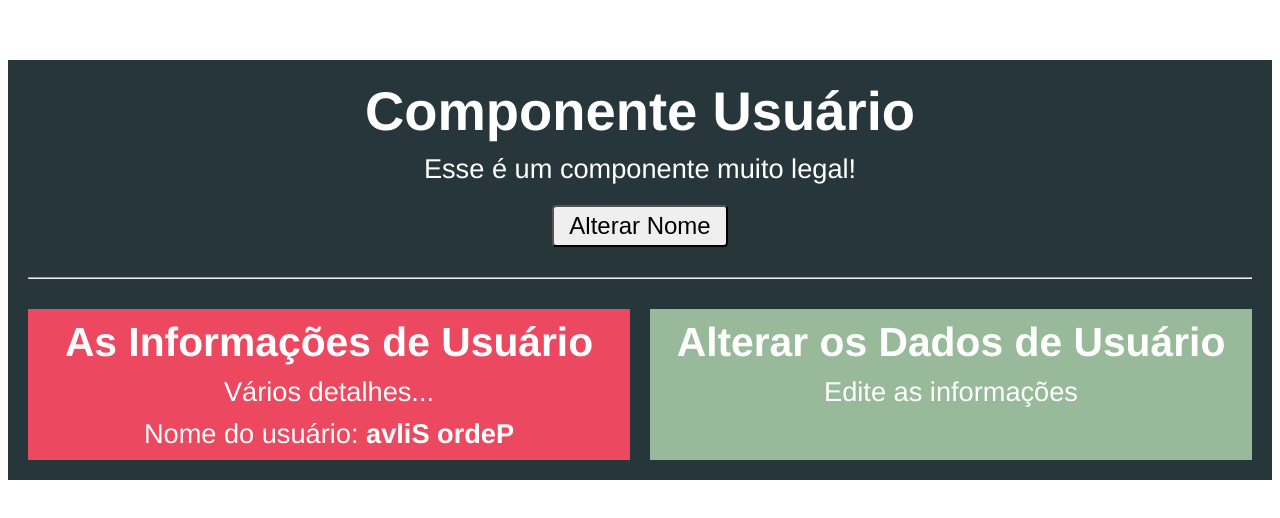
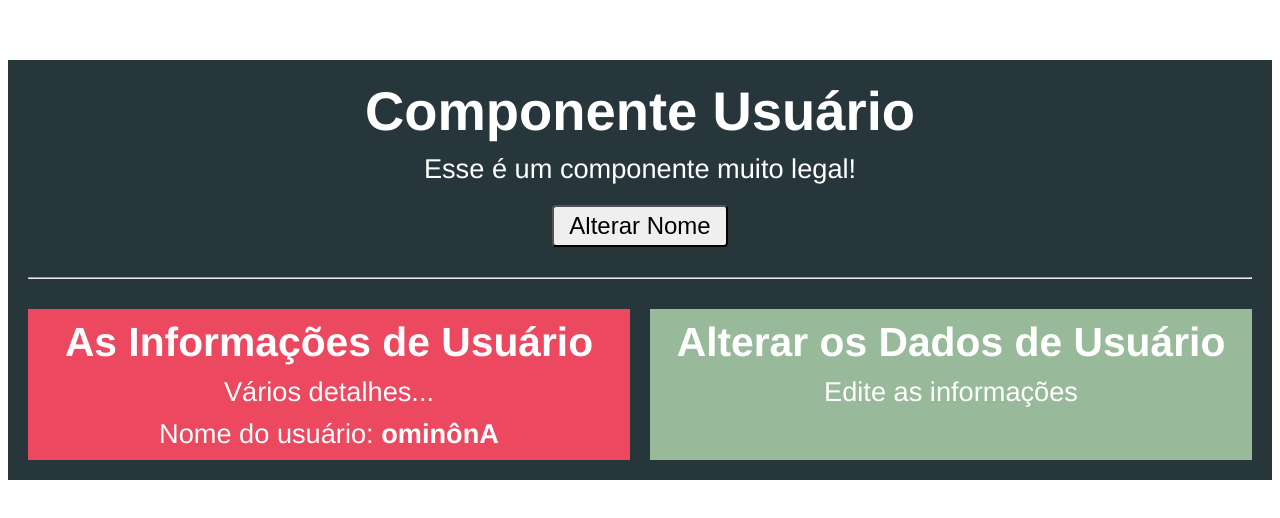
Before and after one commit to rafaeldtx/vuejs_introduction, a Vue app in the folder components/comunicacao/: page / in a window 1280 px wide. Shown: the top 518 px of the page. Built offline with nearby package versions, Linux system fonts and the light colour scheme.

Commit message:
using validation to props in child component

```diff
--- a/components/comunicacao/src/components/Usuario.vue
+++ b/components/comunicacao/src/components/Usuario.vue
@@ -5,7 +5,7 @@
         <button @click='changeName'>Alterar Nome</button>
         <hr>
         <div class="componentes">
-            <app-usuario-info :name="name" />
+            <app-usuario-info />
             <app-usuario-editar />
         </div>
     </div>
--- a/components/comunicacao/src/components/UsuarioInfo.vue
+++ b/components/comunicacao/src/components/UsuarioInfo.vue
@@ -8,7 +8,13 @@
 
 <script>
 export default {
-    props: ['name'],
+    props: {
+        name: {
+            type: String,
+            default: 'Anônimo'
+            // required: true,
+        }
+    },
     methods: {
         inverterName() {
             return this.name.split('').reverse().join('')
```
